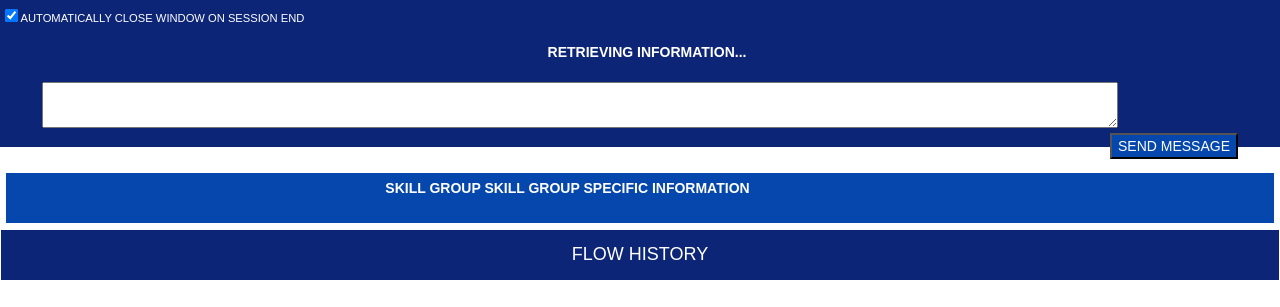
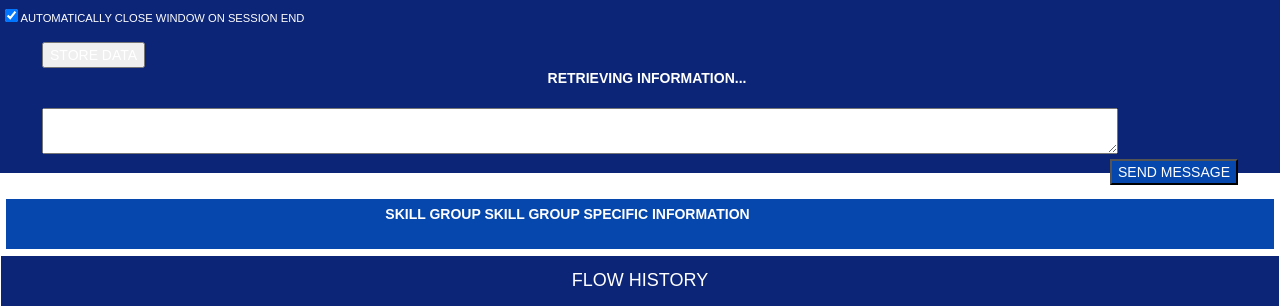
Before and after one commit to evainefaye/SAMS-NODE, a website: page sams-client-monitor-popup/index.html in a window 1280 px wide. Shown: the top 307 px of the page. Drawn offline with nearby package versions, Linux system fonts and the light colour scheme; no server answers.

Commit message:
Update index.html
Added preliminary work to save data to database

```diff
--- a/sams-client-monitor-popup/index.html
+++ b/sams-client-monitor-popup/index.html
@@ -56,6 +56,9 @@
             <input class="text-left" type="checkbox" id="autoclose" name="autoclose" checked="checked" />
             <span id="autocloseMessage">AUTOMATICALLY CLOSE WINDOW ON SESSION END</span>
         </div>
+        <div id="storeInfo" class="text-left">
+            <button id="storeInfoButton">STORE DATA</button>
+        </div>
         <div class="headerInfo">
             <span class="data">RETRIEVING INFORMATION...</span>
         </div>
```
